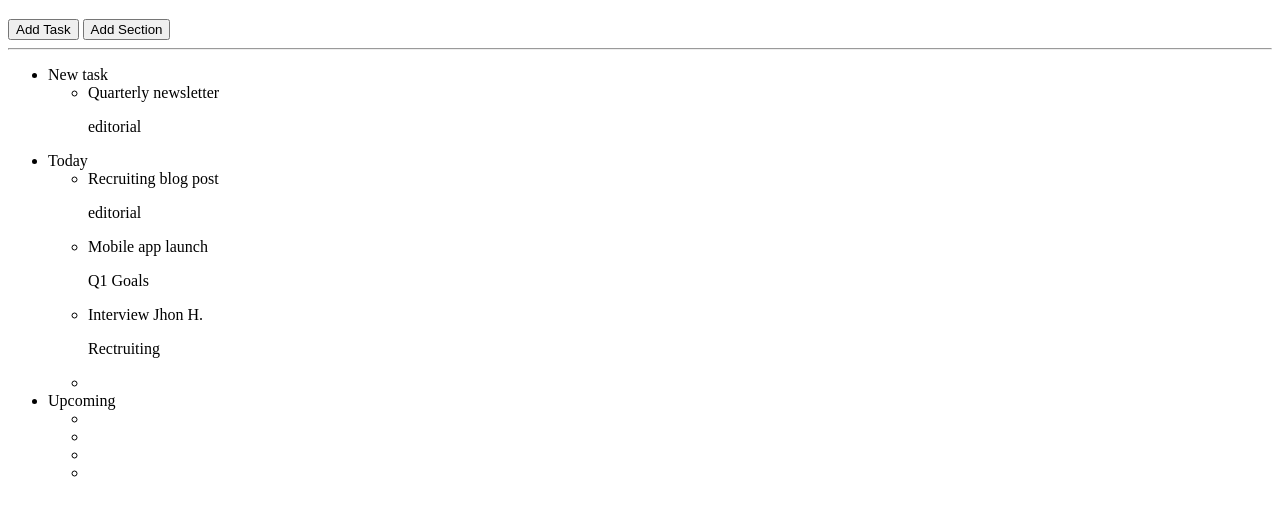
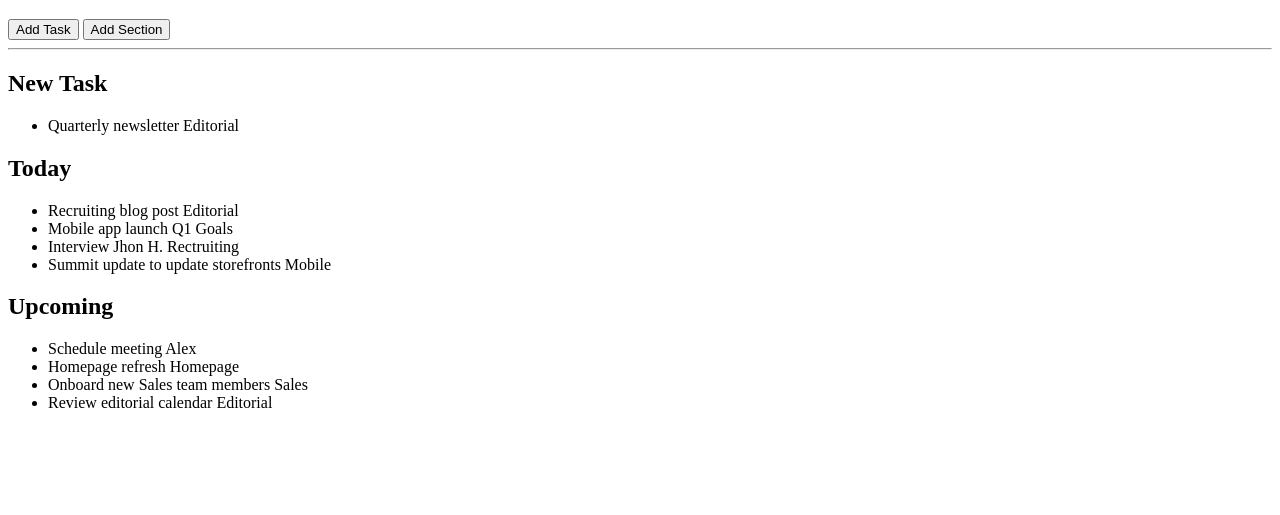
Before and after one commit to davide-saietti/html-css-toboolist, a plain HTML site: page index.html in a window 1280 px wide. Shown: the part 123-638 px from the top of the page. Drawn offline with Linux system fonts and the light colour scheme.

Commit message:
feat: second half html

```diff
--- a/index.html
+++ b/index.html
@@ -1,61 +1,80 @@
 <!DOCTYPE html>
 <html lang="en">
   <head>
-    <meta charset="UTF-8">
-    <meta name="viewport" content="width=device-width, initial-scale=1.0">
-    <link rel="stylesheet" href="./CSS/style.css">
+    <meta charset="UTF-8" />
+    <meta name="viewport" content="width=device-width, initial-scale=1.0" />
+    <link rel="stylesheet" href="./CSS/style.css" />
     <title>Toboolist</title>
   </head>
   <body>
     <!-- header -->
     <header>
       <div>
-            <img src="./img/Logo.png" alt="Boolean Logo">
+        <img src="./img/Logo.png" alt="Boolean Logo" />
         <h1>Toboolist</h1>
       </div>
     </header>
 
     <!-- page content -->
     <main class="container">
-
       <!-- buttons -->
       <div class="buttons">
         <button class="button button-one">Add Task</button>
         <button class="button button-two">Add Section</button>
       </div>
-         <hr>
+      <hr />
       <!-- page content -->
       <section class="page-content">
+        <section class="tag-section">
+          <h2>New Task</h2>
+          <ul>
+            <li>
+              Quarterly newsletter
+              <span class="editorial tag">Editorial</span>
+            </li>
+          </ul>
+        </section>
 
+        <section class="tag-section">
+          <h2>Today</h2>
           <ul>
-                <li>New task
-                    <ul>
-                        <li>Quarterly newsletter<p class="editorial">editorial</p></li>
-                    </ul>
-                </li>
-                <li>Today
-                    <ul>
-                        <li>Recruiting blog post <p class="editorial tag">editorial</p></li>
-                        <li>Mobile app launch <p class="Q1-goals tag">Q1 Goals</p></li>
-                        <li>Interview Jhon H. <p class="rectruiting tag">Rectruiting</p></li>
-                        <li></li>
-                    </ul>
-
+            <li>
+              Recruiting blog post
+              <span class="editorial tag">Editorial</span>
             </li>
             <li>
-                    Upcoming
-                    <ul>
-                        <li></li>
-                        <li></li>
-                        <li></li>
-                        <li></li>
-                    </ul>
+              Mobile app launch
+              <span class="Q1-goals tag">Q1 Goals</span>
+            </li>
+            <li>
+              Interview Jhon H.
+              <span class="rectruiting tag">Rectruiting</span>
+            </li>
+            <li>
+              Summit update to update storefronts
+              <span class="mobile tag">Mobile</span>
             </li>
           </ul>
-
         </section>
-
-
+        <section class="tag-section">
+          <h2>Upcoming</h2>
+          <ul>
+            <li>Schedule meeting Alex</li>
+            <li>
+              Homepage refresh
+              <span class="website tag">Homepage</span>
+            </li>
+            <li>
+              Onboard new Sales team members
+              <span class="sales tag">Sales</span>
+            </li>
+            <li>
+              Review editorial calendar
+              <span class="editorial tag">Editorial</span>
+            </li>
+          </ul>
+        </section>
+      </section>
     </main>
   </body>
 </html>
```
Lines whose indentation alone changed are shown as unchanged.
